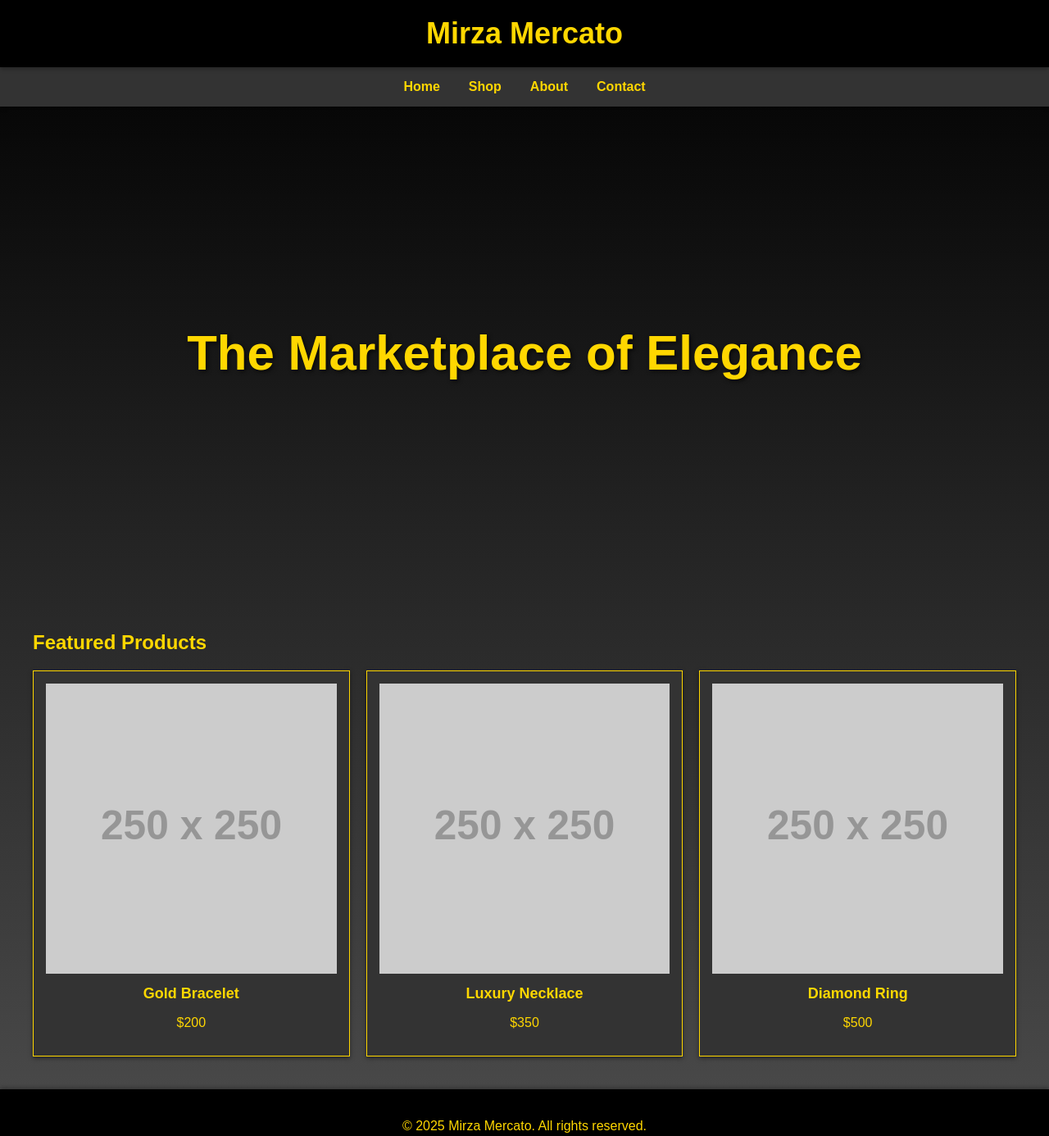
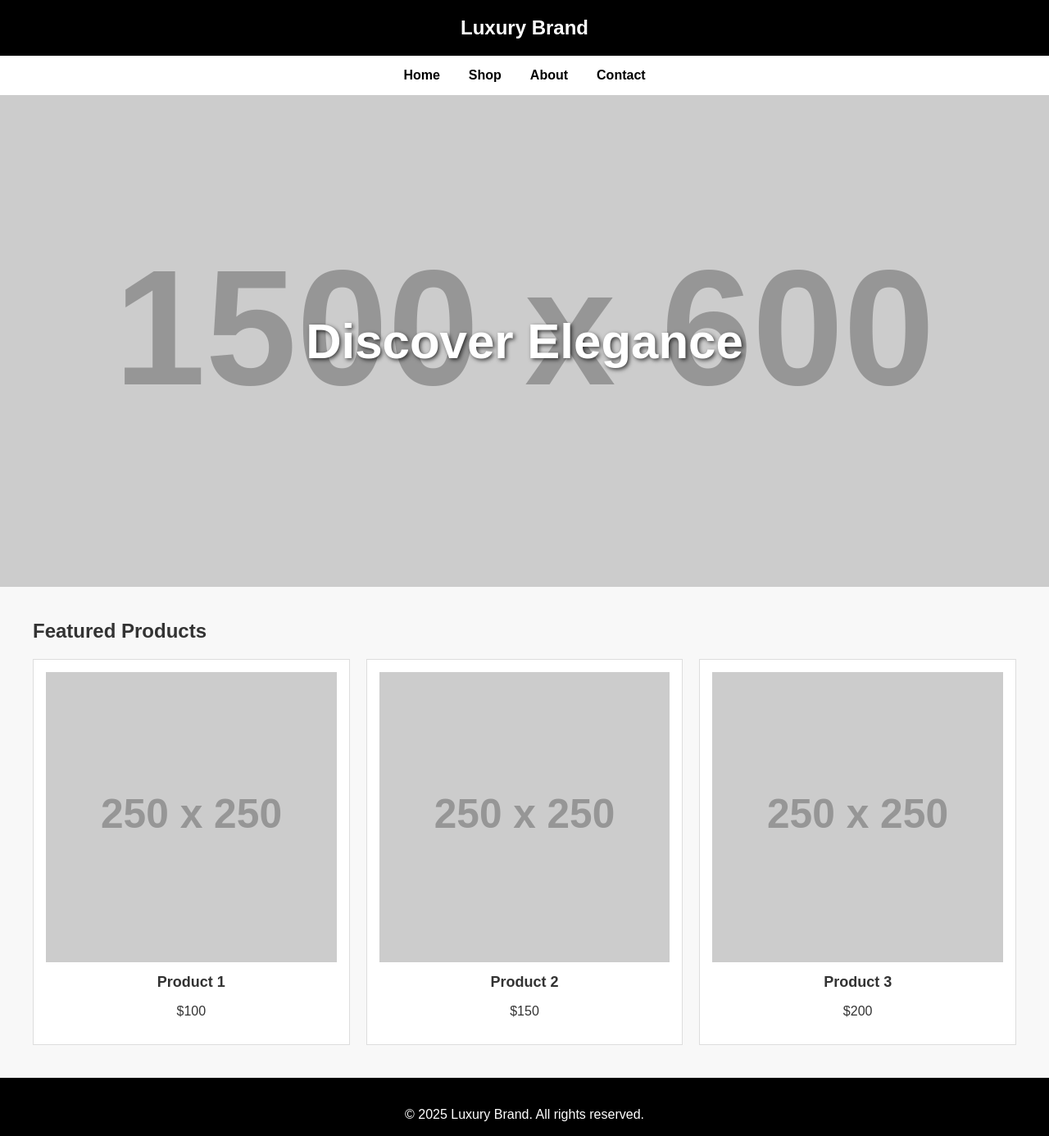
Before and after one commit to mirzay789/Index.HTML, a plain HTML site: page Index.HTML in a window 1280 px wide. Shown: the top 1386 px of the page at 82% size. Drawn offline with Linux system fonts and the light colour scheme; placeholder pictures from the web are drawn by us.

Commit message:
Update Index.HTML

```diff
--- a/Index.HTML
+++ b/Index.HTML
@@ -3,57 +3,54 @@
 <head>
     <meta charset="UTF-8">
     <meta name="viewport" content="width=device-width, initial-scale=1.0">
-    <title>Mirza Mercato</title>
+    <title>Luxury Brand</title>
     <style>
         body {
             margin: 0;
             font-family: 'Arial', sans-serif;
-            background: linear-gradient(black, #4d4d4d);
-            color: #ffd700;
+            background-color: #f8f8f8;
+            color: #333;
         }
         header {
-            background-color: black;
-            color: #ffd700;
+            background-color: #000;
+            color: #fff;
             padding: 20px;
             text-align: center;
-            font-size: 36px;
+            font-size: 24px;
             font-weight: bold;
             position: sticky;
             top: 0;
-            box-shadow: 0 2px 5px rgba(0, 0, 0, 0.3);
         }
         nav {
             display: flex;
             justify-content: center;
             gap: 15px;
             padding: 10px 0;
-            background-color: #333;
-            box-shadow: 0px 2px 5px rgba(0, 0, 0, 0.3);
+            background-color: #fff;
+            box-shadow: 0px 2px 5px rgba(0, 0, 0, 0.1);
         }
         nav a {
             text-decoration: none;
-            color: #ffd700;
+            color: #000;
             font-weight: bold;
             padding: 5px 10px;
         }
         nav a:hover {
-            border-bottom: 2px solid #ffd700;
+            border-bottom: 2px solid #000;
         }
         .hero {
-            background-image: url('path-to-your-logo.jpg'); /* Replace with your logo file URL */
-            background-size: contain;
-            background-repeat: no-repeat;
+            background-image: url('https://via.placeholder.com/1500x600');
+            background-size: cover;
             background-position: center;
             height: 600px;
             display: flex;
             align-items: center;
             justify-content: center;
-            text-align: center;
+            color: #fff;
+            text-shadow: 2px 2px 5px rgba(0, 0, 0, 0.7);
         }
         .hero h1 {
             font-size: 60px;
-            color: #ffd700;
-            text-shadow: 2px 2px 5px rgba(0, 0, 0, 0.7);
         }
         .container {
             max-width: 1200px;
@@ -66,12 +63,10 @@
             gap: 20px;
         }
         .product-card {
-            background-color: #333;
-            border: 1px solid #ffd700;
+            background-color: #fff;
+            border: 1px solid #ddd;
             padding: 15px;
             text-align: center;
-            color: #ffd700;
-            box-shadow: 0 2px 5px rgba(0, 0, 0, 0.5);
         }
         .product-card img {
             width: 100%;
@@ -83,17 +78,16 @@
             margin: 10px 0;
         }
         .footer {
-            background-color: black;
-            color: #ffd700;
+            background-color: #000;
+            color: #fff;
             padding: 20px;
             text-align: center;
             margin-top: 20px;
-            box-shadow: 0px -2px 5px rgba(0, 0, 0, 0.3);
         }
     </style>
 </head>
 <body>
-    <header>Mirza Mercato</header>
+    <header>Luxury Brand</header>
     <nav>
         <a href="#home">Home</a>
         <a href="#shop">Shop</a>
@@ -101,30 +95,30 @@
         <a href="#contact">Contact</a>
     </nav>
     <section class="hero">
-        <h1>The Marketplace of Elegance</h1>
+        <h1>Discover Elegance</h1>
     </section>
     <section class="container">
         <h2>Featured Products</h2>
         <div class="product-grid">
             <div class="product-card">
                 <img src="https://via.placeholder.com/250" alt="Product 1">
-                <h3>Gold Bracelet</h3>
-                <p>$200</p>
+                <h3>Product 1</h3>
+                <p>$100</p>
             </div>
             <div class="product-card">
                 <img src="https://via.placeholder.com/250" alt="Product 2">
-                <h3>Luxury Necklace</h3>
-                <p>$350</p>
+                <h3>Product 2</h3>
+                <p>$150</p>
             </div>
             <div class="product-card">
                 <img src="https://via.placeholder.com/250" alt="Product 3">
-                <h3>Diamond Ring</h3>
-                <p>$500</p>
+                <h3>Product 3</h3>
+                <p>$200</p>
             </div>
         </div>
     </section>
     <footer class="footer">
-        <p>&copy; 2025 Mirza Mercato. All rights reserved.</p>
+        <p>&copy; 2025 Luxury Brand. All rights reserved.</p>
     </footer>
 </body>
 </html>
```
